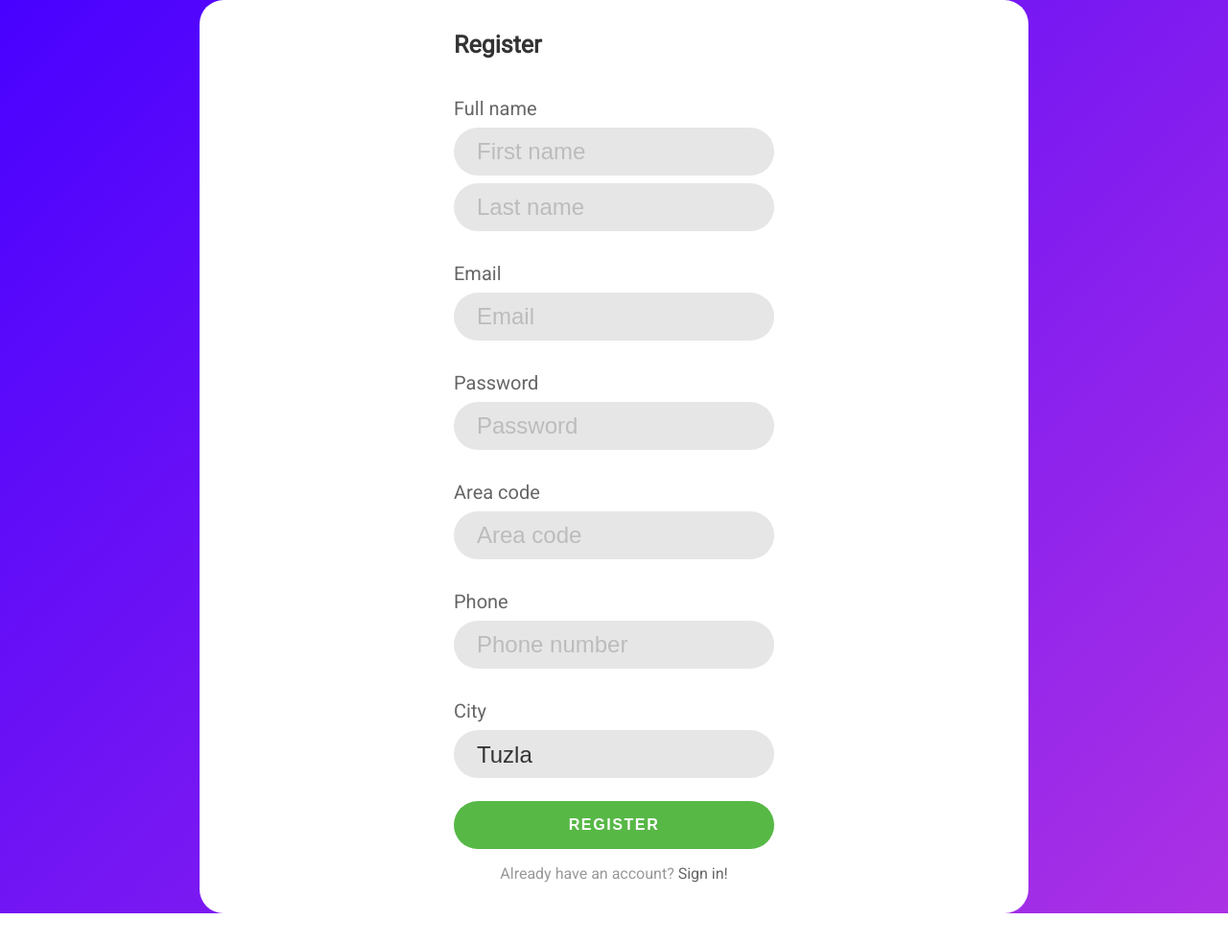
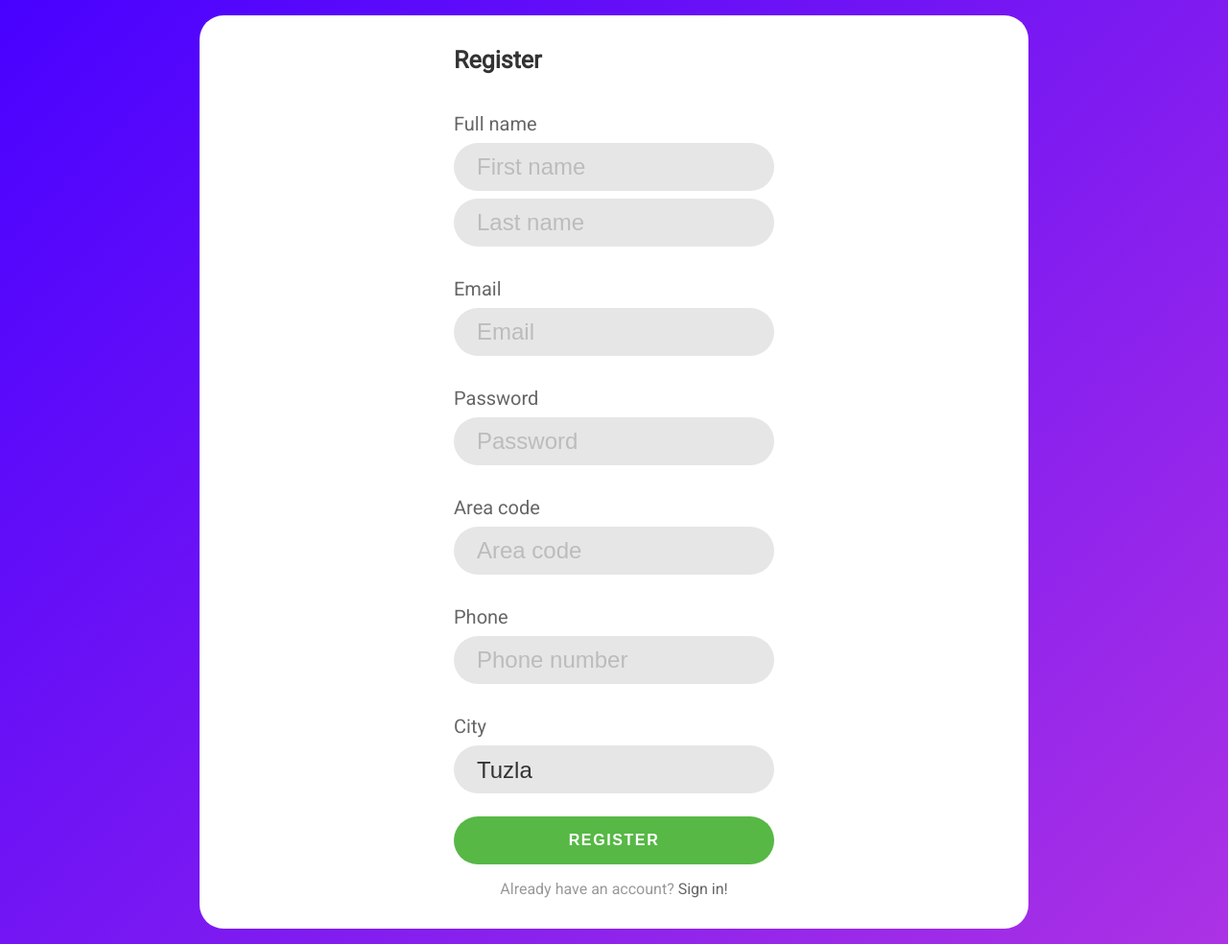
Before and after one commit to Jenn-y/Pick-Fix, a PHP site: page /register.php in a window 1280 px wide. Shown: the whole page at 96% size. Before the commit the page ends 952 px from the top, so only its background shows below. Run offline with PHP 8.4, Linux system fonts and the light colour scheme.

Commit message:
optimized styling

```diff
--- a/CSS/login.css
+++ b/CSS/login.css
@@ -12,7 +12,7 @@ body {
     align-items: center;
 
     min-height: 100vh;
-    padding: 0 1rem;
+    padding: 1rem;
 }
 
 .flex-container {
--- a/CSS/register.css
+++ b/CSS/register.css
@@ -12,7 +12,7 @@ body {
     align-items: center;
 
     min-height: 100vh;
-    padding: 0 1rem;
+    padding: 1rem;
 }
 
 .flex-container {
```
